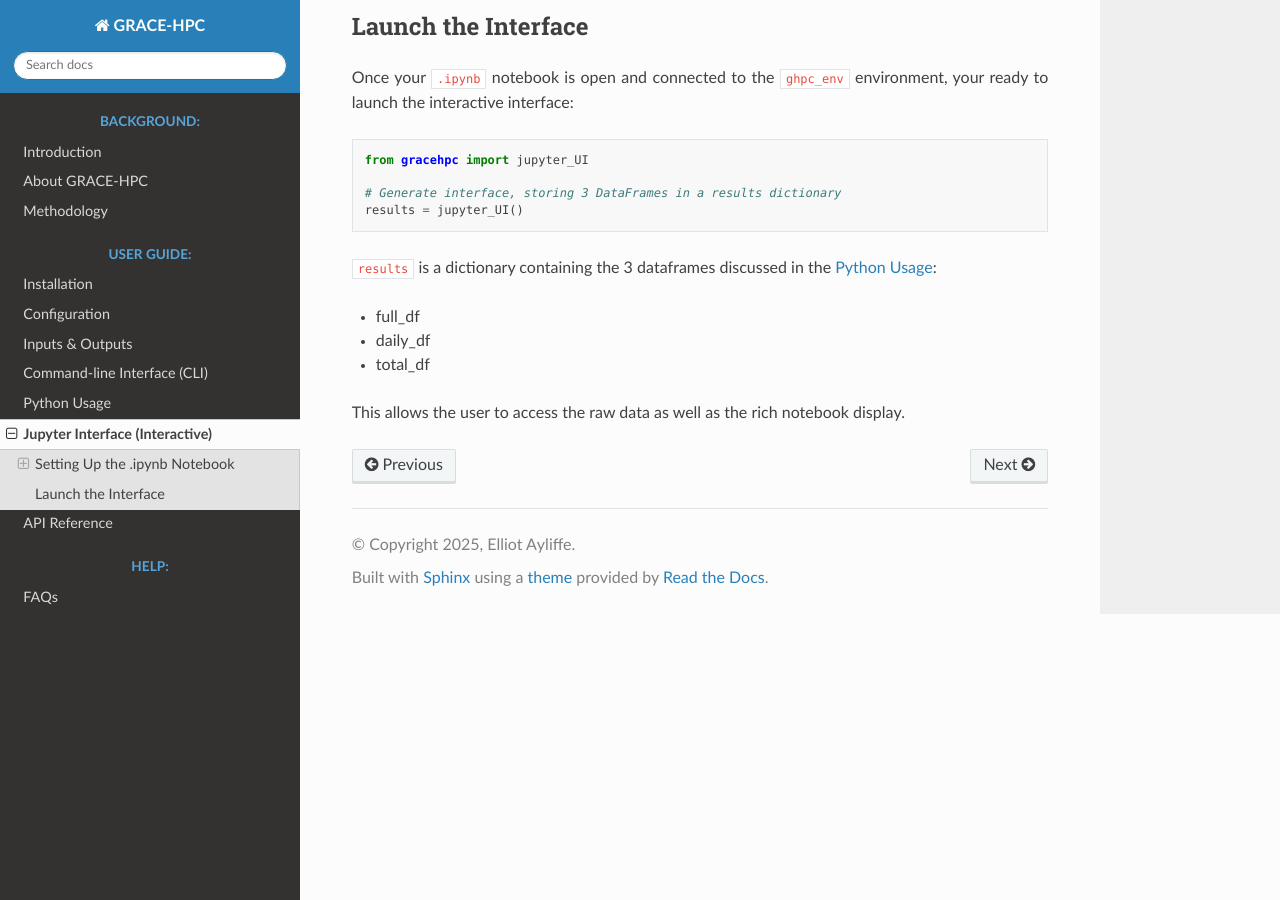
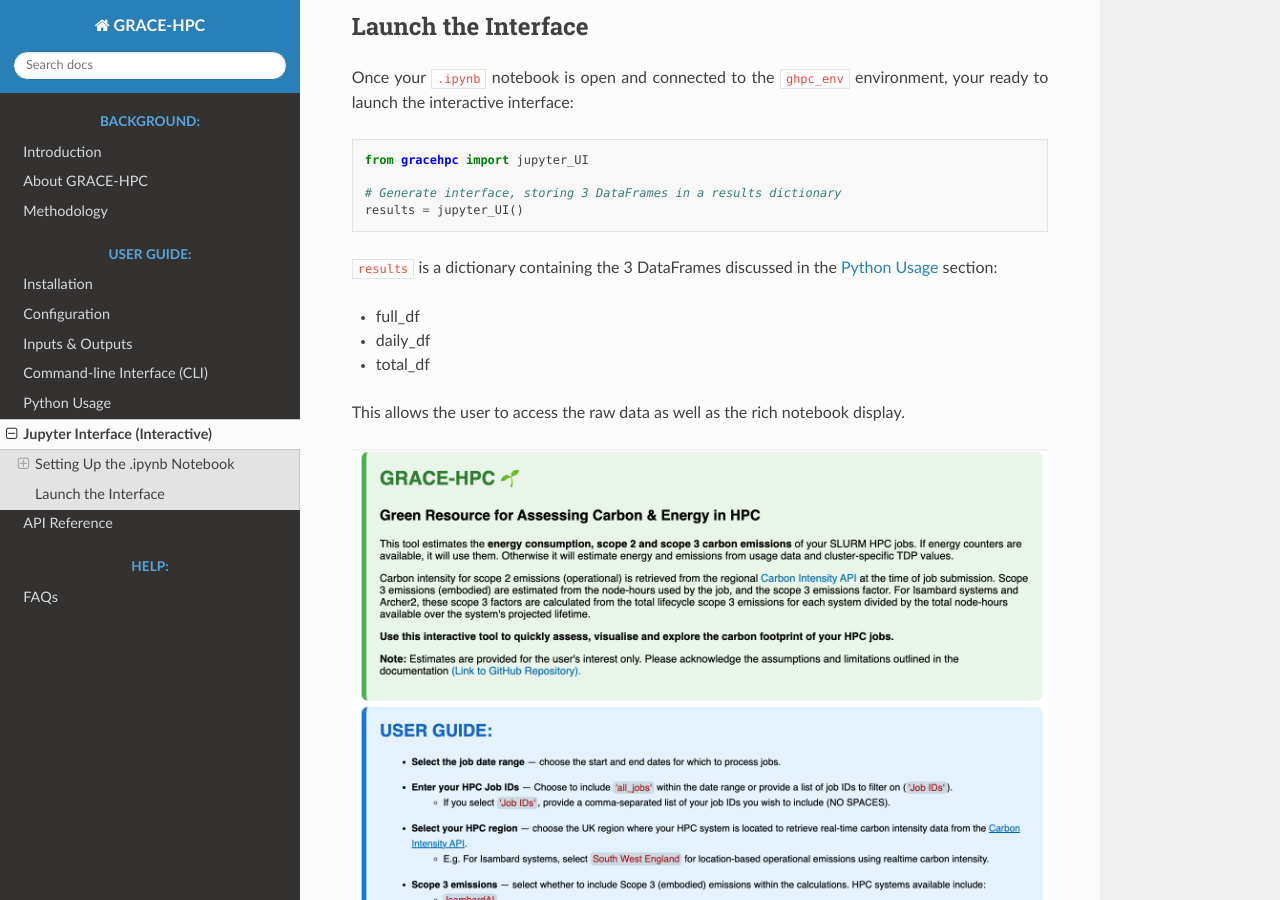
Before and after one commit to Elliot-Ayliffe/GRACE-HPC, a Sphinx documentation site: the page built from docs/jupyter.md, in a window 1280 px wide and 900 px high, scrolled down 741 px. Built offline with Sphinx 7.4.7 and the Read the Docs theme 3.1.0, drawn with Linux system fonts in a browser that asks for light colours.

Commit message:
adding interface image

````diff
--- a/docs/jupyter.md
+++ b/docs/jupyter.md
@@ -31,10 +31,13 @@ from gracehpc import jupyter_UI
 results = jupyter_UI()
 ```
 
-`results` is a dictionary containing the 3 dataframes discussed in the [Python Usage](function.md#function-returns):
+`results` is a dictionary containing the 3 DataFrames discussed in the [Python Usage](function.md#function-returns) section:
 
 - full_df
 - daily_df
 - total_df
 
 This allows the user to access the raw data as well as the rich notebook display.
+
+
+![GRACE-HPC Jupyter Interface](_static/jupyter_interface.png)
````
Also changed, not shown: docs/_static/jupyter_interface.png (added).
